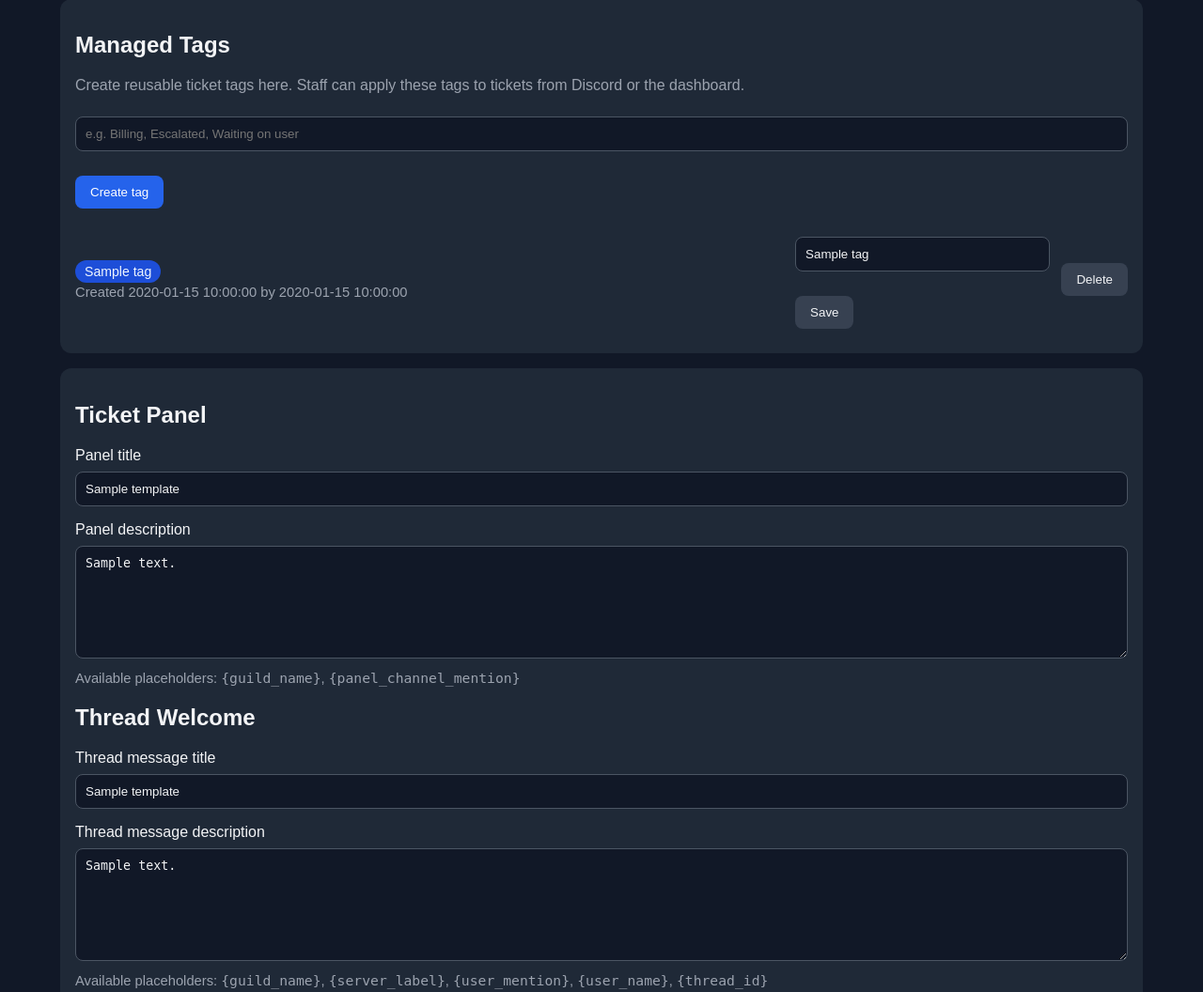
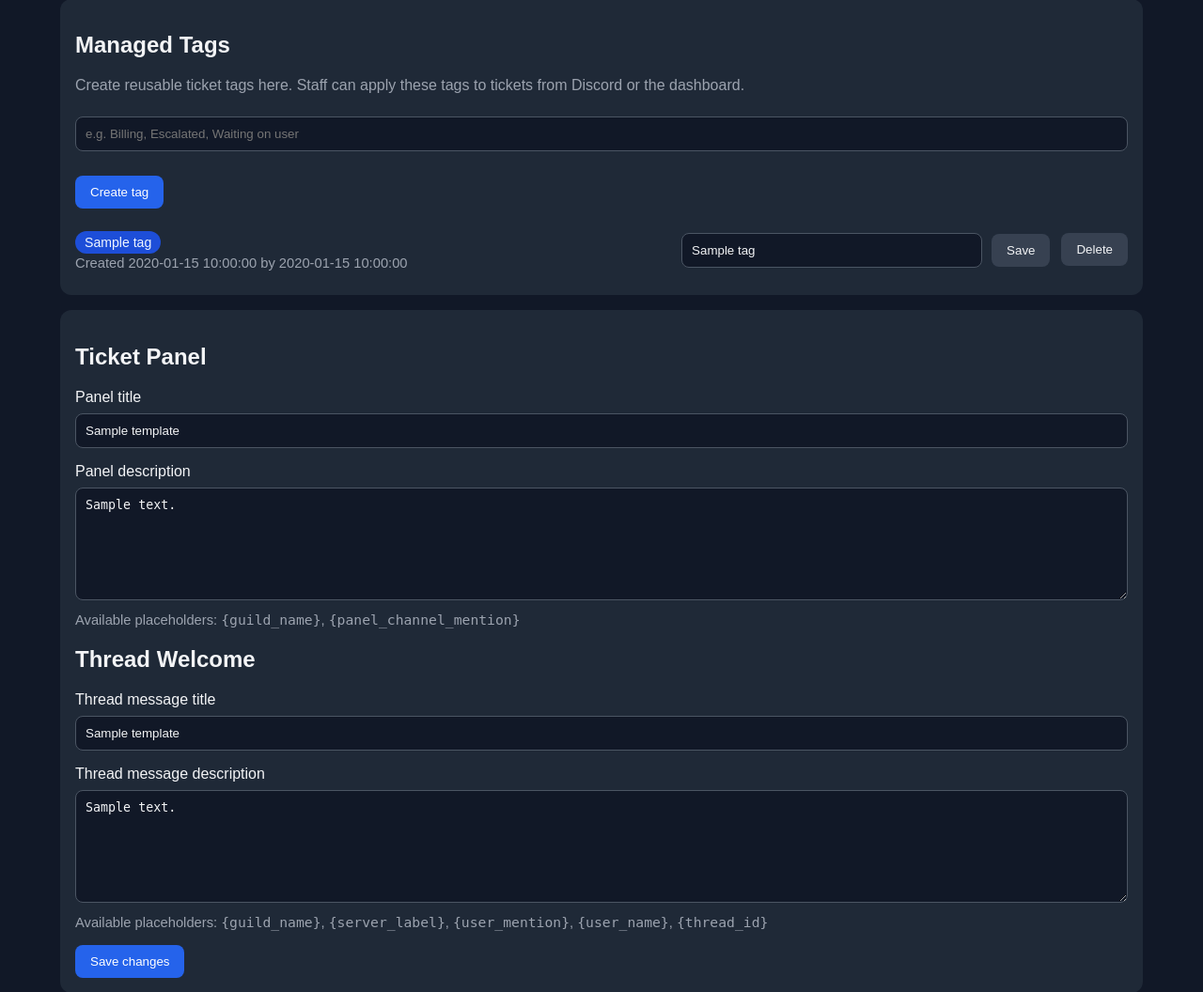
Before and after one commit to unseenmagik/Discord-Ticket-Bot, a FastAPI app: template support_ticket_bot/dashboard/templates/admin.html in a window 1280 px wide. Shown: the part 646-1702 px from the top of the page at 94% size. Run offline with FastAPI, Linux system fonts and the light colour scheme; the template is opened without the code that fills it: most values are stand-ins (such as "Sample title", 1, 10 or a date in 2020); grey boxes marked "Sample" are stand-in pictures; parts of the project's set-up code (start-up, migrations or seed data) failed here and were passed over.

Commit message:
fix: adjust ui of edit tag layout

```diff
--- a/support_ticket_bot/dashboard/templates/admin.html
+++ b/support_ticket_bot/dashboard/templates/admin.html
@@ -158,16 +158,16 @@
     <div class="tag-list">
         {% for tag in tag_definitions %}
         <div class="tag-row">
-            <div>
+            <div class="tag-row-main">
                 <span class="tag-pill">{{ tag.tag_name }}</span>
                 <div class="tag-meta">Created {{ tag.created_at }}{% if tag.created_by_display_name %} by {{ tag.created_by_display_name }}{% endif %}</div>
             </div>
-            <div class="button-row">
-                <form class="inline-action-form" method="post" action="/admin/tags/{{ tag.id }}/edit">
+            <div class="tag-row-actions">
+                <form class="tag-edit-form" method="post" action="/admin/tags/{{ tag.id }}/edit">
                     <input name="tag_name" type="text" value="{{ tag.tag_name }}" required>
                     <button class="button-secondary" type="submit">Save</button>
                 </form>
-                <form method="post" action="/admin/tags/{{ tag.id }}/delete">
+                <form class="tag-delete-form" method="post" action="/admin/tags/{{ tag.id }}/delete">
                     <button class="button-secondary" type="submit">Delete</button>
                 </form>
             </div>
--- a/support_ticket_bot/dashboard/templates/base.html
+++ b/support_ticket_bot/dashboard/templates/base.html
@@ -81,6 +81,13 @@
         .tag-row { display:flex; justify-content:space-between; align-items:center; gap:12px; padding:10px 0; border-bottom:1px solid #374151; }
         .tag-row:last-child { border-bottom:none; }
         .tag-meta { color:#9ca3af; font-size:0.92rem; }
+        .tag-row-main { flex:1 1 280px; min-width:0; }
+        .tag-row-actions { display:flex; align-items:flex-start; gap:12px; flex:0 1 520px; justify-content:flex-end; }
+        .tag-edit-form { display:flex; align-items:center; gap:10px; flex-wrap:wrap; justify-content:flex-end; }
+        .tag-edit-form input { width:320px; margin:0; }
+        .tag-edit-form button { width:auto; margin:0; }
+        .tag-delete-form { margin:0; }
+        .tag-delete-form button { width:auto; }
         .table-actions { display:flex; flex-wrap:wrap; gap:10px; align-items:center; }
         .table-actions form { margin:0; }
         .table-actions button { width:auto; padding:8px 12px; }
```
